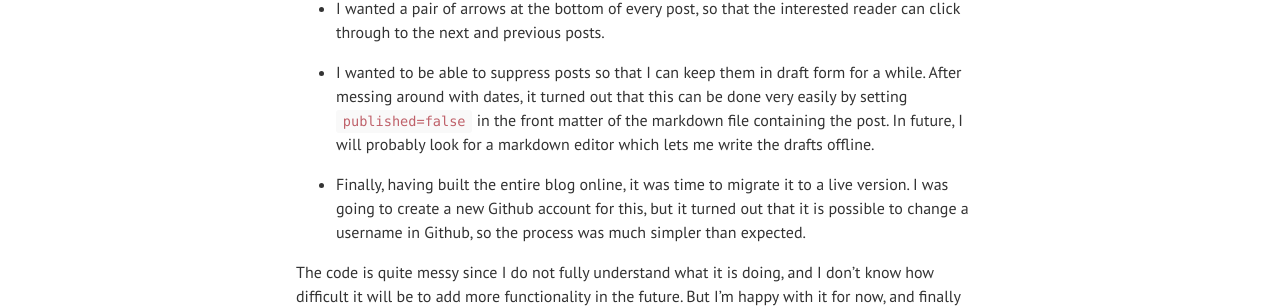
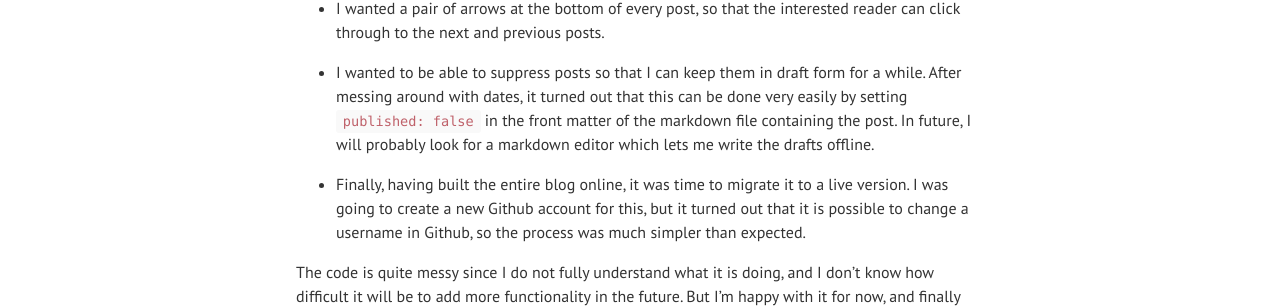
Before and after one commit to datascienceconfidential/datascienceconfidential.github.io, a Jekyll site: the page built from _posts/2017-29-10-jekyll-blog.md, in a window 1280 px wide. Shown: the part 1662-1970 px from the top of the page. Built offline with Jekyll 4.4.1, drawn with Linux system fonts in a browser that asks for light colours; formulas are drawn with MathJax 3; comment, search, counter and statistics services are not loaded.

Commit message:
corrected code error

```diff
--- a/_posts/2017-29-10-jekyll-blog.md
+++ b/_posts/2017-29-10-jekyll-blog.md
@@ -65,7 +65,7 @@ was making a page that indexes posts by author. I am not sure that this is worki
 
 * I wanted a pair of arrows at the bottom of every post, so that the interested reader can click through to the next and previous posts.
 
-* I wanted to be able to suppress posts so that I can keep them in draft form for a while. After messing around with dates, it turned out that this can be done very easily by setting `published=false` in the front matter of the markdown file containing the post. In future, I will probably look for a markdown
+* I wanted to be able to suppress posts so that I can keep them in draft form for a while. After messing around with dates, it turned out that this can be done very easily by setting `published: false` in the front matter of the markdown file containing the post. In future, I will probably look for a markdown
 editor which lets me write the drafts offline.
 
 * Finally, having built the entire blog online, it was time to migrate it to a live version. I was going to create a new Github account
```
